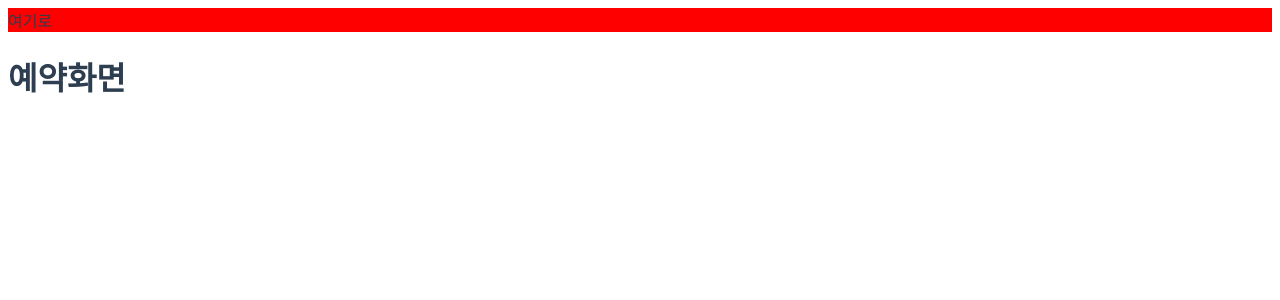
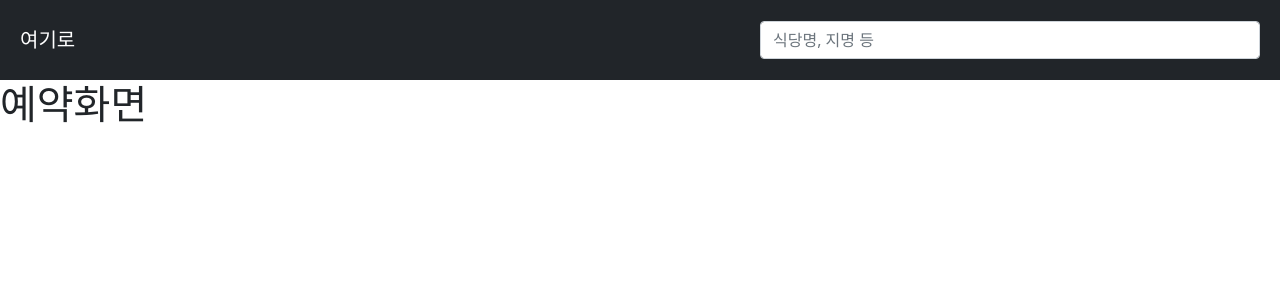
Before and after one commit to donghyun02/Here, a Vue app: page /reservation in a window 1280 px wide. Shown: the top 300 px of the page. Built offline with nearby package versions, Linux system fonts and the light colour scheme.

Commit message:
CHG: 메인화면 mock 작업

```diff
--- a/src/App.vue
+++ b/src/App.vue
@@ -9,12 +9,3 @@ export default {
   name: 'App',
 }
 </script>
-
-<style>
-#app {
-  font-family: Avenir, Helvetica, Arial, sans-serif;
-  -webkit-font-smoothing: antialiased;
-  -moz-osx-font-smoothing: grayscale;
-  color: #2c3e50;
-}
-</style>
--- a/src/components/Nav.vue
+++ /dev/null
@@ -1,17 +0,0 @@
-<template>
-    <div class="nav">
-        <span>여기로</span>
-    </div>
-</template>
-
-<script>
-export default {
-    name: 'Nav',
-}
-</script>
-
-<style scoped>
-.nav {
-    background-color: red;
-}
-</style>
--- /dev/null
+++ b/src/components/Navigation.vue
@@ -0,0 +1,29 @@
+<template>
+    <div class="navigation">
+        <b-navbar class="navigation__content" toggleable="lg" type="dark" variant="dark">
+            <b-navbar-brand href="#">여기로</b-navbar-brand>
+            <b-form-input class="navigation__input" placeholder="식당명, 지명 등"></b-form-input>
+        </b-navbar>
+    </div>
+</template>
+
+<script>
+export default {
+    name: 'Navigation',
+}
+</script>
+
+<style scoped>
+
+.navigation__content {
+    padding: 20px;
+
+    display: flex;
+    justify-content: space-between;
+    align-items: center;
+}
+
+.navigation__input {
+    width: 500px;
+}
+</style>
--- /dev/null
+++ b/src/components/RestaurantCard.vue
@@ -0,0 +1,52 @@
+<template>
+    <div class="restaurant-card">
+        <div class="restaurant-card__image">
+            <b-skeleton-img no-aspect></b-skeleton-img>
+        </div>
+        <div class="restaurant-card__content">
+            <p class="restaurant-card__name"><b-skeleton width="10%"></b-skeleton></p>
+            <p class="restaurant-card__rating"><b-skeleton width="20%"></b-skeleton></p>
+            <p class="restaurant-card__address"><b-skeleton width="40%"></b-skeleton></p>
+        </div>
+        <div class="restaurant-card__button-wrapper">
+            <b-button disabled>예약하기</b-button>
+        </div>
+    </div>
+</template>
+
+<script>
+export default {
+    name: 'RestaurantCard',
+}
+</script>
+
+<style scoped>
+.restaurant-card {
+    max-width: 900px;
+    width: 100%;
+    height: 180px;
+
+    display: flex;
+    justify-content: center;
+    align-items: center;
+}
+
+.restaurant-card__image {
+    width: 180px;
+    height: 180px;
+}
+
+.restaurant-card__content {
+    max-width: 630px;
+    width: 100%;
+    padding: 20px;
+}
+
+.restaurant-card__button-wrapper {
+    width: 90px;
+
+    display: flex;
+    justify-content: center;
+    align-items: center;
+}
+</style>
--- a/src/pages/Index.vue
+++ b/src/pages/Index.vue
@@ -1,17 +1,40 @@
 <template>
-    <div>
-        <Nav/>
-        <h1>메인화면</h1>
+    <div class="index">
+        <navigation />
+        <div class="index__content">
+            <restaurant-card class="index__card" />
+            <restaurant-card class="index__card" />
+            <restaurant-card class="index__card" />
+            <restaurant-card class="index__card" />
+            <restaurant-card class="index__card" />
+        </div>
     </div>
 </template>
 
 <script>
-import Nav from '@/components/Nav.vue'
+import Navigation from '@/components/Navigation.vue'
+import RestaurantCard from '@/components/RestaurantCard.vue'
 
 export default {
     name: 'Index',
     components: {
-        Nav,
+        Navigation,
+        RestaurantCard,
     }
 }
 </script>
+
+<style scoped>
+.index__content {
+    margin: 20px;
+
+    display: flex;
+    flex-direction: column;
+    justify-content: flex-start;
+    align-items: center;
+}
+
+.index__card {
+    margin-top: 10px;
+}
+</style>
--- a/src/pages/Reservation.vue
+++ b/src/pages/Reservation.vue
@@ -1,17 +1,17 @@
 <template>
     <div>
-        <Nav></Nav>
+        <navigation />
         <h1>예약화면</h1>
     </div>
 </template>
 
 <script>
-import Nav from '@/components/Nav.vue'
+import Navigation from '@/components/Navigation.vue'
 
 export default {
     name: 'Reservation',
     components: {
-        Nav,
+        Navigation,
     }
 }
 </script>
```
Also changed, not shown: src/main.js (+6 -1 lines).
